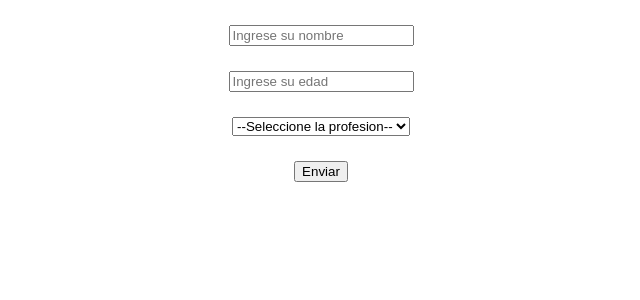
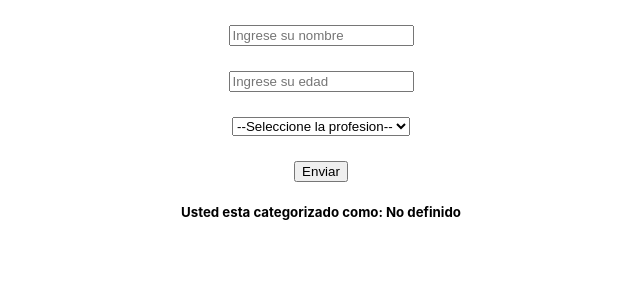
Before and after one commit to jeantr35/actividad-react, a React (Create React App) app: page / in a window 1280 px wide. Shown: the top 300 px of the page, without its empty margins (319-959 px from the left). Built offline with nearby package versions, Linux system fonts and the light colour scheme.

Commit message:
Anadida la categorizacion en Age

```diff
--- a/src/Components/Age.jsx
+++ b/src/Components/Age.jsx
@@ -1,22 +1,29 @@
-import React, { Fragment } from 'react'
+import React, { Fragment, useState } from 'react'
 import { useForm } from "react-hook-form";
 
 const Age = (props) => {
 
+    const [categoria, setcategoria] = useState("")
+
     const categorizar = () => {
-        if(props.age <= 12){
+        if(props.age <= 12 && props.age >= 0){
             return "Nino"
         }
-        else if(props.age <= 30){
+        else if(props.age <= 30 && props.age >= 0){
             return "Joven"
         }
-        else if(props.age <= 50){
+        else if(props.age <= 50 && props.age >= 0){
             return "Adulto"
         }
-        else{
+        else if(props.age > 50 && props.age >= 0){
             return "Mayor"
         }
+        else{
+            return "No definido"
+        }
     }
+
+
 
     return (
 
--- a/src/Components/Form.jsx
+++ b/src/Components/Form.jsx
@@ -1,12 +1,13 @@
 import React, { Fragment, useState } from "react";
 import { useForm } from "react-hook-form";
 import '../Styles/FormStyle.css'
+import Age from "./Age";
 
 const Formulario = () => {
 
   const [user, setUser] = useState({
     name: '',
-    age: 0,
+    age: -1,
     occupation: ''
   });
 
@@ -55,6 +56,7 @@ const Formulario = () => {
             Enviar
           </button>
 
+        <Age age={user.age}/>
 
       </form>
     </Fragment>
```
